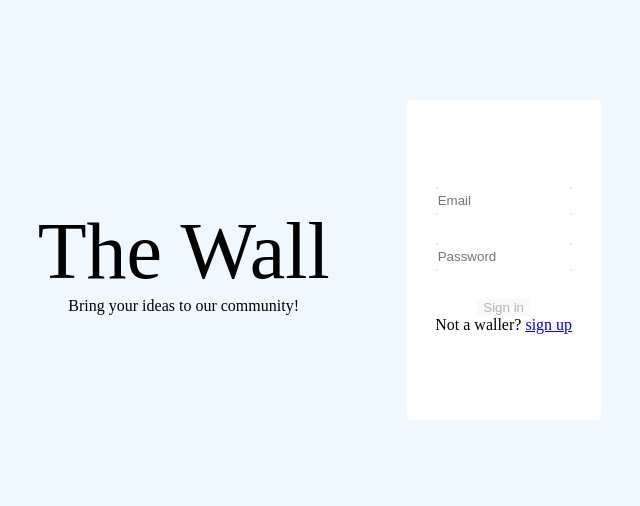
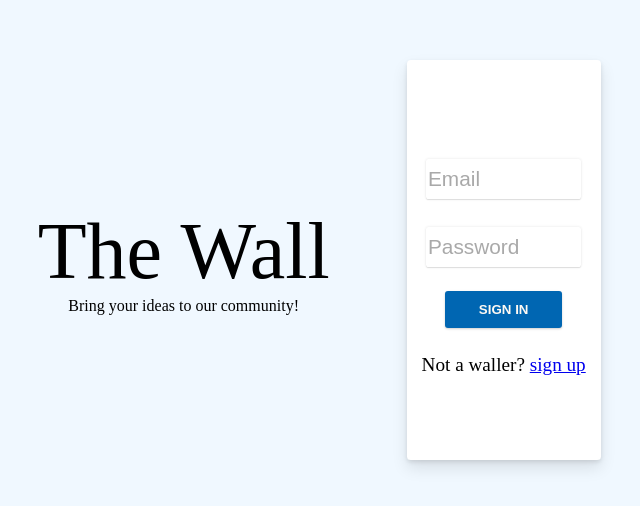
Before and after one commit to vitorguima/wal_app_frontend, a React (Create React App) app: page / in a window 1280 px wide. Shown: the part 140-646 px from the top of the page, without its empty margins (307-947 px from the left). Built offline with nearby package versions, Linux system fonts and the light colour scheme.

Commit message:
style: implement final structure for login form

```diff
--- a/src/components/LoginForm.js
+++ b/src/components/LoginForm.js
@@ -2,7 +2,7 @@ import { submitLoginService } from '../services/submitLoginService';
 import { Link, useHistory } from 'react-router-dom'
 import React, { useState } from 'react'
 import { validateEmail } from '../helpers/validations';
-import { LoginFormWrapper, LoginField, FieldWrapper } from '../styles/LoginForm';
+import { Form, LoginField, Button } from '../styles/LoginForm';
 
 export default function LoginForm() {
   const [isLoading, setIsLoading] = useState(false)
@@ -27,8 +27,7 @@ export default function LoginForm() {
   }
 
   return (
-    <LoginFormWrapper>
-      <FieldWrapper>
+    <Form>
         <LoginField
           type="text"
           name="email"
@@ -36,8 +35,6 @@ export default function LoginForm() {
           onChange={({ target }) => setEmail(target.value)}
           placeholder="Email"
         />
-      </FieldWrapper>
-      <FieldWrapper>
         <LoginField
           type="password"
           name="password"
@@ -45,18 +42,17 @@ export default function LoginForm() {
           onChange={({ target }) => setPassword(target.value)}
           placeholder="Password"
         />
-      </FieldWrapper>
-      <button
+      <Button
         onClick={() => submitLogin()}
         type="button"
         disabled={validateEmail(email)}
       >
         {isLoading ? 'Loading' : 'Sign in'}
-      </button>
-      <p>{errorMessage ? errorMessage : null}</p>
+      </Button>
+      <p>{ errorMessage ? errorMessage : null }</p>
       <p>
         Not a waller? <Link to="/register">sign up</Link>
       </p>
-    </LoginFormWrapper>
+    </Form>
   )
 }
--- a/src/styles/LoginForm.js
+++ b/src/styles/LoginForm.js
@@ -1,26 +1,73 @@
 import styled from "styled-components";
 
-export const LoginFormWrapper = styled.form`
+export const Form = styled.form`
   border-color: white;
   display: flex;
   flex-direction: column;
   background-color: white;
-  height: 40vh;
+  height: 50vh;
   width: 65%;
   justify-content: center;
   align-items: center;
   border-radius: 0.3vw;
-`;
+  box-shadow: 0 2px 4px rgb(0 0 0 / 10%), 0 8px 16px rgb(0 0 0 / 10%);
 
-export const FieldWrapper = styled.div`
-  background-color: green;
-  margin-bottom: 3.5vh;
-  width: 70%;
-  border-radius: 0.2vw;
+  p {
+    margin-top: 0.8rem;
+    font-size: 1.2rem;
+  }
 `;
 
 export const LoginField = styled.input`
-  height: 3.5vh;
-  width: 100%;
+  background-color: white;
+  height: 10%;
+  width: 80%;
+  margin: 0.9rem;
   border-radius: 0.2vw;
+  transition: all 0.3s ease-out;
+  box-shadow: 0 0 3px rgba(0, 0, 0, 0.1), 0 1px 1px rgba(0, 0, 0, 0.1);
+  :focus,
+  :hover {
+    box-shadow: 0 0 3px rgba(0, 0, 0, 0.15), 0 1px 5px rgba(0, 0, 0, 0.1);
+  }
+  font-size: 1.3rem;
+
+  ::placeholder {
+    color: #A9A9A9;
+  }
 `;
+
+export const Button = styled.button`
+  width: 60%;
+  padding: 11px 13px;
+  color: rgb(253, 249, 243);
+  font-weight: 600;
+  text-transform: uppercase;
+  background: #0066b2;
+  border: none;
+  border-radius: 3px;
+  outline: 0;
+  cursor: pointer;
+  margin-top: 0.6rem;
+  box-shadow: 0 1px 3px rgba(0, 0, 0, 0.1), 0 1px 2px rgba(0, 0, 0, 0.1);
+  transition: all 0.3s ease-out;
+  :hover {
+    background: #00BFFF;
+  }
+`;
+
+// max-width: 100%;
+// padding: 11px 13px;
+// background: #f9f9fa;
+// color: #f03d4e;
+// margin-bottom: 0.9rem;
+// border-radius: 4px;
+// outline: 0;
+// border: 1px solid rgba(245, 245, 245, 0.7);
+// font-size: 14px;
+// transition: all 0.3s ease-out;
+// box-shadow: 0 0 3px rgba(0, 0, 0, 0.1), 0 1px 1px rgba(0, 0, 0, 0.1);
+// :focus,
+// :hover {
+//   box-shadow: 0 0 3px rgba(0, 0, 0, 0.15), 0 1px 5px rgba(0, 0, 0, 0.1);
+// }
```
